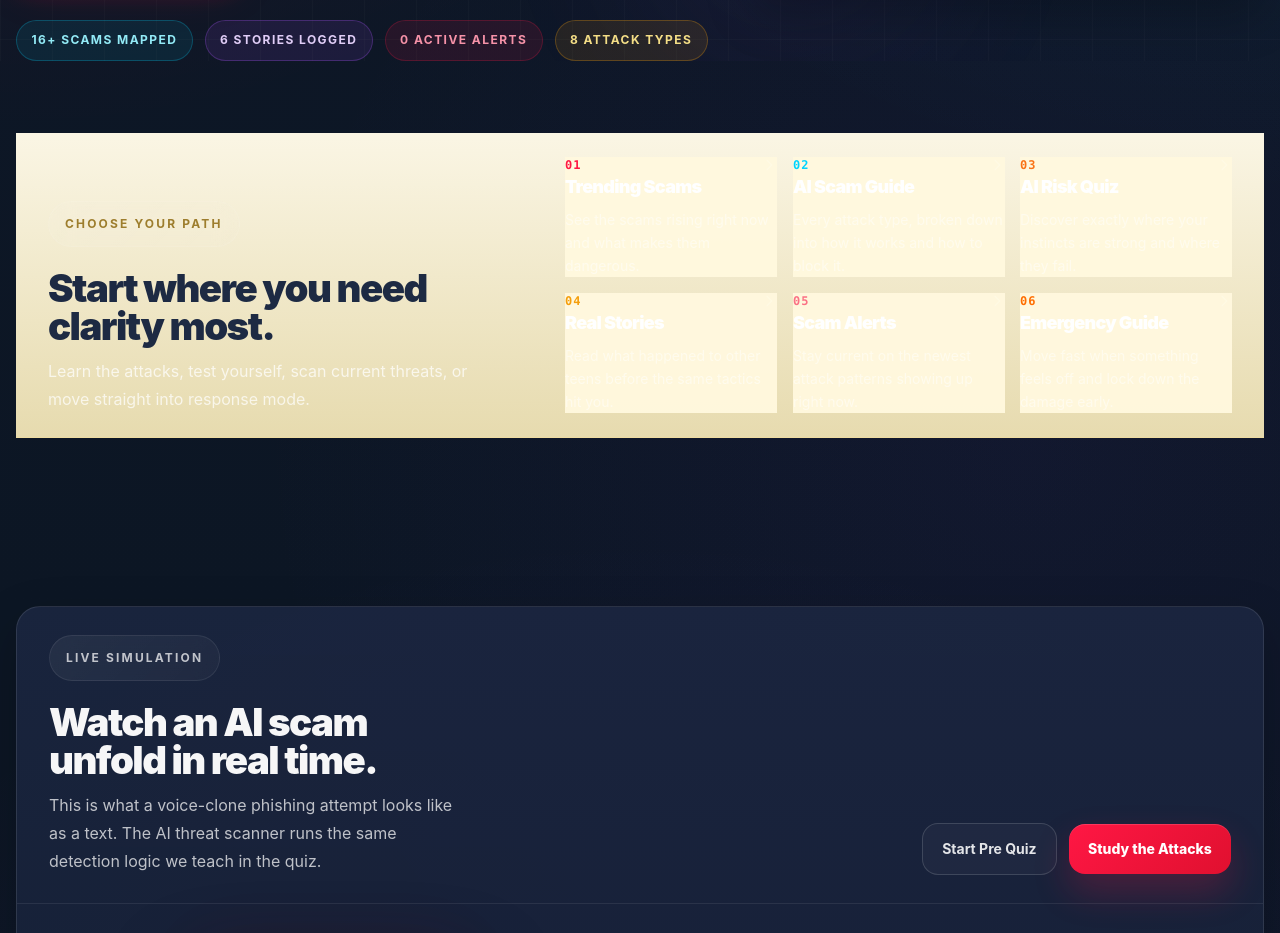
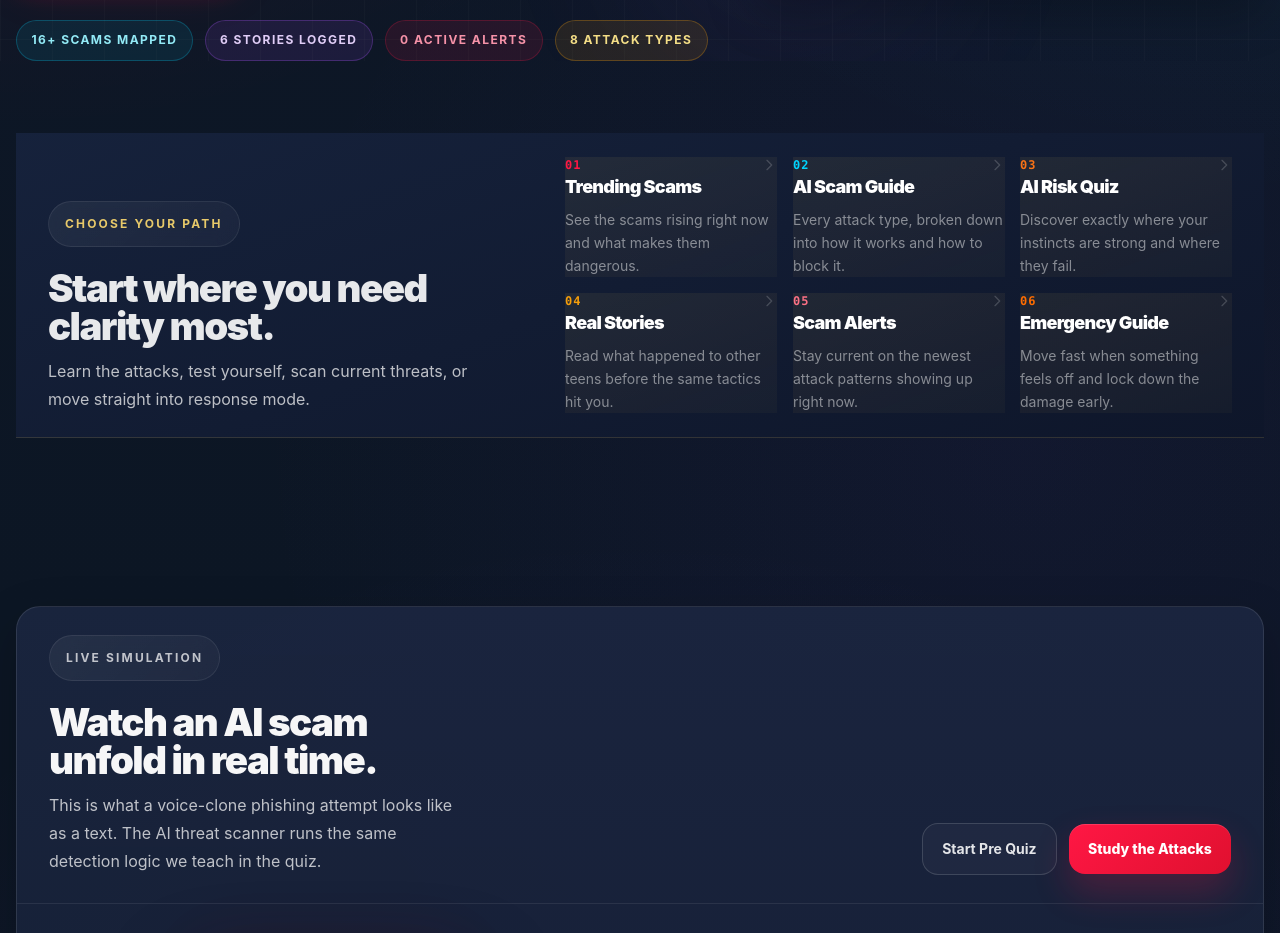
Before and after one commit to Centrista/Project-Vigil, a Next.js app: page / in a window 1280 px wide. Shown: the part 824-1757 px from the top of the page. Built offline with nearby package versions, Linux system fonts and the light colour scheme.

Commit message:
changing ui readability

```diff
--- a/app/alerts/page.tsx
+++ b/app/alerts/page.tsx
@@ -28,13 +28,13 @@ function AlertCard({ alert }: { alert: Alert }) {
       {/* Badges */}
       <div className="flex items-center gap-2 mb-3 flex-wrap">
         <span
-          className="mono-label text-[10px] font-black uppercase tracking-widest px-2 py-0.5 rounded"
+          className="mono-label text-[10px] font-black uppercase tracking-widest px-2 py-0.5 rounded-lg"
           style={{ color: sev.color, background: sev.bg, border: `1px solid ${sev.border}` }}
         >
           {sev.label}
         </span>
         <span
-          className="mono-label text-[10px] font-bold uppercase tracking-widest px-2 py-0.5 rounded"
+          className="mono-label text-[10px] font-bold uppercase tracking-widest px-2 py-0.5 rounded-lg"
           style={{
             color: alert.categoryColor,
             background: `${alert.categoryColor}12`,
--- a/app/globals.css
+++ b/app/globals.css
@@ -1544,7 +1544,7 @@ h4 {
   width: 2.2rem;
   height: 2.2rem;
   border: 1px solid rgba(255,255,255,0.12);
-  border-radius: 999px;
+  border-radius: 20px;
   background: rgba(8, 12, 24, 0.72);
   color: rgba(255,255,255,0.84);
   font-size: 1.3rem;
@@ -2090,15 +2090,20 @@ h4 {
 
 /* ── WARM LIGHT ACCENTS ── */
 .warm-panel {
-  background: linear-gradient(180deg, rgba(255,250,232,0.98) 0%, rgba(244,231,183,0.94) 100%);
-  border-color: rgba(255,222,128,0.5) !important;
-  color: #1d2a43;
+  background: linear-gradient(160deg, rgba(22,34,60,0.98) 0%, rgba(14,22,42,0.99) 100%);
+  border-color: rgba(255,210,100,0.18) !important;
+  color: rgba(255,255,255,0.9);
 }
 
 .card-rail-link-warm {
-  background: rgba(255,248,222,0.96);
-  border-color: rgba(255,222,128,0.4) !important;
-  color: #131b30;
+  background: linear-gradient(160deg, rgba(255,210,100,0.07) 0%, rgba(255,210,100,0.03) 100%);
+  border-color: rgba(255,210,100,0.22) !important;
+  color: #ffffff;
+}
+
+.card-rail-link-warm:hover {
+  background: linear-gradient(160deg, rgba(255,210,100,0.12) 0%, rgba(255,210,100,0.06) 100%);
+  border-color: rgba(255,210,100,0.38) !important;
 }
 
 .premium-panel-amber {
--- a/app/page.tsx
+++ b/app/page.tsx
@@ -120,9 +120,9 @@ export default function Home() {
         <div className="page-frame">
           <ScrollReveal>
           <div className="warm-panel overflow-hidden">
-            <div className="grid gap-6 border-b border-[rgba(255,222,128,0.3)] px-6 py-6 sm:px-8 lg:grid-cols-[0.85fr_1.15fr] lg:items-end">
+            <div className="grid gap-6 border-b border-[rgba(255,210,100,0.14)] px-6 py-6 sm:px-8 lg:grid-cols-[0.85fr_1.15fr] lg:items-end">
               <div>
-                <div className="hero-kicker mb-4" style={{ color: "#9d7d2d" }}>Choose your path</div>
+                <div className="hero-kicker mb-4" style={{ color: "#e8c96a" }}>Choose your path</div>
                 <h2 className="section-title mb-3 max-w-sm">Start where you need clarity most.</h2>
                 <p className="section-copy max-w-md">
                   Learn the attacks, test yourself, scan current threats, or move straight into response mode.
--- a/components/GuideCard.tsx
+++ b/components/GuideCard.tsx
@@ -163,7 +163,7 @@ export default function GuideCard({ entry }: { entry: GuideEntry }) {
           {/* By The Numbers */}
           <Section label="By The Numbers" accentColor={entry.categoryColor}>
             <div
-              className="rounded-xl p-4"
+              className="rounded-2xl p-4"
               style={{
                 background: `${entry.categoryColor}08`,
                 border: `1px solid ${entry.categoryColor}22`,
--- a/components/StoryCard.tsx
+++ b/components/StoryCard.tsx
@@ -33,13 +33,13 @@ export default function StoryCard({ story, isLast = false, animIndex = 0 }: Stor
         <div className="flex items-start justify-between gap-3 mb-3">
           <div className="flex items-center gap-2 flex-wrap">
             <span
-              className="mono-label text-[10px] font-black uppercase tracking-widest px-2 py-0.5 rounded"
+              className="mono-label text-[10px] font-black uppercase tracking-widest px-2 py-0.5 rounded-lg"
               style={{ color: outcome.color, background: outcome.bg, border: `1px solid ${outcome.border}` }}
             >
               {outcome.label}
             </span>
             <span
-              className="mono-label text-[10px] font-bold uppercase tracking-widest px-2 py-0.5 rounded"
+              className="mono-label text-[10px] font-bold uppercase tracking-widest px-2 py-0.5 rounded-lg"
               style={{ color: story.tagColor, background: `${story.tagColor}18`, border: `1px solid ${story.tagColor}28` }}
             >
               {story.tag}
@@ -56,18 +56,18 @@ export default function StoryCard({ story, isLast = false, animIndex = 0 }: Stor
         </div>
 
         {/* Title */}
-        <h2 className="mb-2 text-xl font-black leading-tight text-[#131b30] transition-colors group-hover:text-[#131b30]/90">
+        <h2 className="mb-2 text-xl font-black leading-tight text-white transition-colors group-hover:text-white/90">
           {story.title}
         </h2>
 
         {/* Pull quote */}
-        <p className="text-sm text-[rgba(20,33,56,0.62)] italic leading-relaxed mb-3">
+        <p className="text-sm text-white/60 italic leading-relaxed mb-3">
           &ldquo;{story.pullQuote}&rdquo;
         </p>
 
         {/* Metadata + arrow */}
         <div className="flex items-center justify-between gap-3">
-          <span className="mono-label text-[11px] text-[rgba(89,72,24,0.55)]">
+          <span className="mono-label text-[11px] text-white/45">
             {story.location} · {story.platform} · {story.submittedAt}
           </span>
           <svg
--- a/components/StoryFilter.tsx
+++ b/components/StoryFilter.tsx
@@ -52,7 +52,7 @@ export default function StoryFilter({ stories }: StoryFilterProps) {
 
       {filtered.length === 0 ? (
         <div className="warm-panel p-12 text-center">
-          <p className="text-sm text-[rgba(20,33,56,0.45)]">No stories in this category yet.</p>
+          <p className="text-sm text-white/45">No stories in this category yet.</p>
         </div>
       ) : (
         <div className="warm-panel overflow-hidden px-4">
@@ -67,7 +67,7 @@ export default function StoryFilter({ stories }: StoryFilterProps) {
         </div>
       )}
 
-      <p className="mono-label text-[11px] text-[rgba(89,72,24,0.5)] mt-4 text-right">
+      <p className="mono-label text-[11px] text-white/40 mt-4 text-right">
         {filtered.length} {filtered.length === 1 ? "story" : "stories"} · All accounts anonymous
       </p>
     </div>
--- a/components/TrendingScamCard.tsx
+++ b/components/TrendingScamCard.tsx
@@ -118,7 +118,7 @@ export default function TrendingScamCard({
 
       <div className="mt-5 grid gap-3 sm:grid-cols-[1fr_auto] sm:items-end">
         <div className="grid gap-3 sm:grid-cols-2">
-          <div className="rounded-[20px] border border-[rgba(255,224,112,0.15)] bg-[rgba(255,248,222,0.07)] p-4">
+          <div className="rounded-[24px] border border-[rgba(255,224,112,0.15)] bg-[rgba(255,248,222,0.07)] p-4">
             <div className="mono-label mb-2 text-[10px] uppercase tracking-[0.22em] text-white/34">Reports this week</div>
             <div className="flex items-center gap-2">
               <span className="text-2xl font-black text-white">{item.reportsThisWeek}</span>
@@ -127,7 +127,7 @@ export default function TrendingScamCard({
               </span>
             </div>
           </div>
-          <div className="rounded-[20px] border border-[rgba(255,224,112,0.15)] bg-[rgba(255,248,222,0.07)] p-4">
+          <div className="rounded-[24px] border border-[rgba(255,224,112,0.15)] bg-[rgba(255,248,222,0.07)] p-4">
             <div className="mono-label mb-2 text-[10px] uppercase tracking-[0.22em] text-white/34">Last reported</div>
             <div className="text-base font-semibold text-white">{item.reportedAt}</div>
             <div className="mt-1 text-xs text-white/34">Placeholder verification timestamp</div>
```
Also changed, not shown: app/stories/[slug]/page.tsx (+13 -13 lines).
